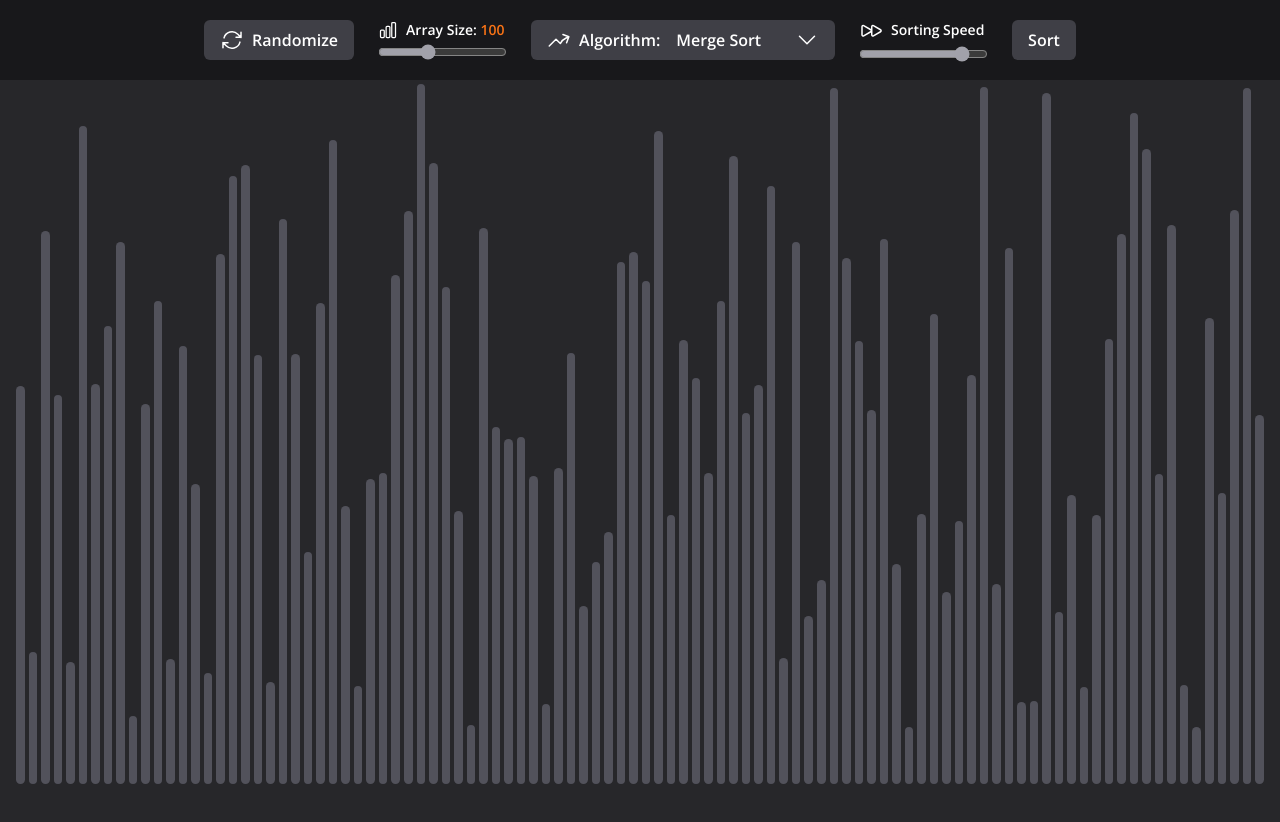
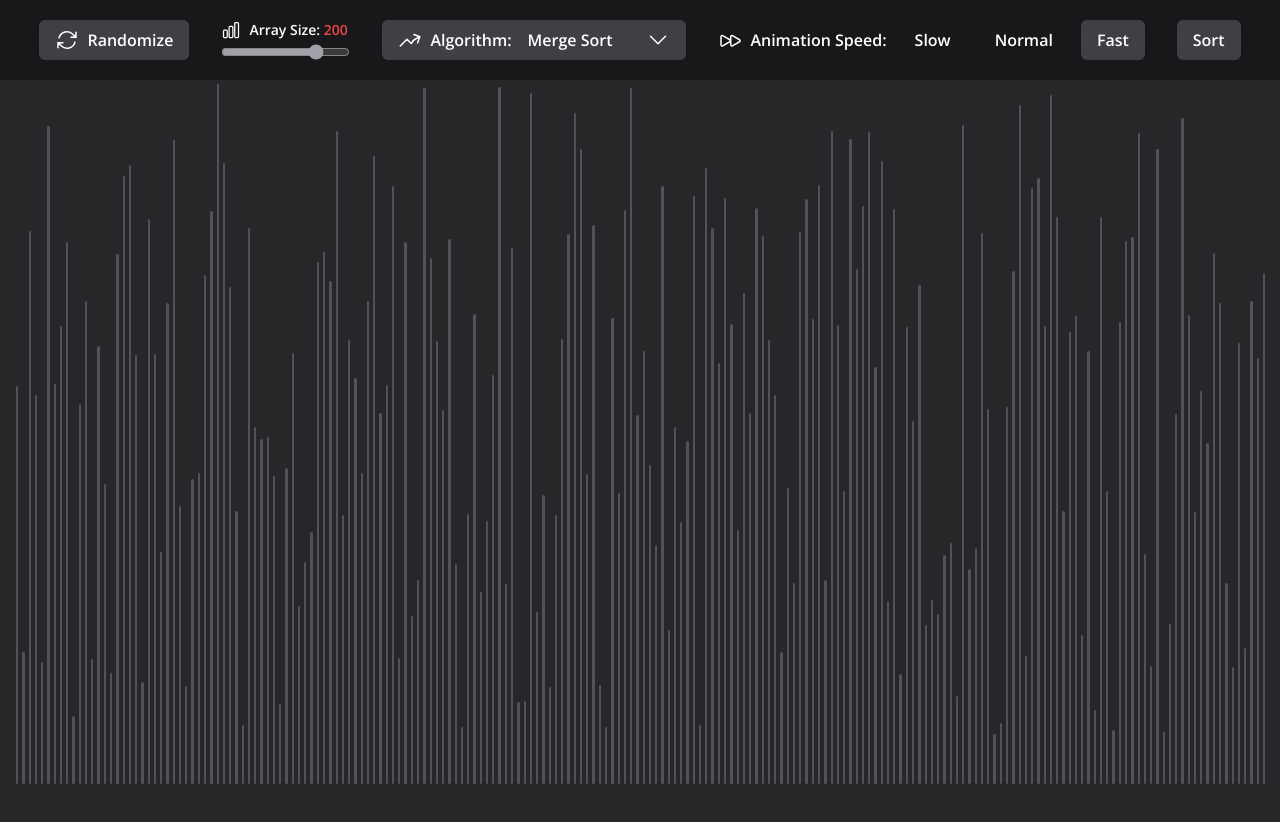
Before and after one commit to arkatsy/sorting-visualizer, a React (Vite) app: page / in a window 1280 px wide. Shown: the top 822 px of the page. Built offline with nearby package versions, Linux system fonts and the light colour scheme.

Commit message:
improve settings ui & speed options

```diff
--- a/package.json
+++ b/package.json
@@ -20,6 +20,8 @@
     "@vitejs/plugin-react": "^3.1.0",
     "autoprefixer": "^10.4.13",
     "postcss": "^8.4.21",
+    "prettier": "^3.1.0",
+    "prettier-plugin-tailwindcss": "^0.5.7",
     "tailwindcss": "^3.2.7",
     "typescript": "^4.9.5",
     "vite": "^4.1.4"
--- a/src/components/Settings.tsx
+++ b/src/components/Settings.tsx
@@ -1,13 +1,13 @@
 import type { ReactNode, ButtonHTMLAttributes, InputHTMLAttributes, ChangeEvent, MouseEvent } from "react";
 import { AnimationSpeedIcon, ArrayBarsIcon, RandomizeIcon } from "./Icons";
-import { Listbox, Transition } from "@headlessui/react";
+import { Listbox, RadioGroup, Transition } from "@headlessui/react";
 import { Fragment } from "react";
 import { ArrowDownIcon, SortingIcon } from "./Icons";
 import { useArray } from "../lib/useArray";
 import { useAlgorithm } from "../lib/useAlgorithm";
 import { useStatus } from "../lib/useStatus";
 import { Algorithm, UIStatus, type AlgorithmType } from "../lib/AppContext";
-import { MAX_ARRAY_LEN, MIN_ARRAY_LEN, SORT_FAST_SPEED_DELAY, SORT_SLOW_SPEED_DELAY } from "../lib/shared";
+import { MAX_ARRAY_LEN, MIN_ARRAY_LEN, SPEED_OPTIONS } from "../lib/shared";
 import { useSpeed } from "../lib/useSpeed";
 
 export function Settings() {
@@ -17,16 +17,15 @@ export function Settings() {
   const [speed, setSpeed] = useSpeed();
 
   const arraySizeChangeHandler = (e: ChangeEvent<HTMLInputElement>) => setSize(Number(e.target.value));
-  const animationSpeedChangeHandler = (e: ChangeEvent<HTMLInputElement>) =>
-    setSpeed(SORT_SLOW_SPEED_DELAY - Number(e.target.value));
-  const sortButtonClickHandler = (e: MouseEvent) => setStatus(UIStatus.SORTING);
+  const animationSpeedChangeHandler = (newSpeed: number) => setSpeed(newSpeed);
+  const sortButtonClickHandler = () => setStatus(UIStatus.SORTING);
 
   const shouldDisableSettings = status === UIStatus.SORTING;
 
   return (
     <div id="settings" className="relative z-20 font-semibold">
       <div className="h-20 bg-zinc-900">
-        <div className="flex items-center h-full px-4 md:px-6 gap-6 justify-center">
+        <div className="flex h-full items-center justify-center gap-8 px-4 md:px-6">
           {/* Randomizer Button (new array) */}
           <Button disabled={shouldDisableSettings} onClick={newArray}>
             <div className="flex gap-2">
@@ -76,19 +75,11 @@ export function Settings() {
           />
 
           {/* Animation Speed */}
-          <InputRange
+          <AnimationSpeedOptions
+            onChange={animationSpeedChangeHandler}
+            activeSpeed={speed}
             disabled={shouldDisableSettings}
-            min={SORT_FAST_SPEED_DELAY - 1}
-            max={SORT_SLOW_SPEED_DELAY - 1}
-            step={1}
-            defaultValue={SORT_SLOW_SPEED_DELAY - speed}
-            onChange={animationSpeedChangeHandler}
-          >
-            <div className="flex gap-2 items-center">
-              <AnimationSpeedIcon />
-              Sorting Speed
-            </div>
-          </InputRange>
+          />
 
           {/* Button (Begin Sorting - Stop) */}
           <Button disabled={shouldDisableSettings} onClick={sortButtonClickHandler}>
@@ -120,9 +111,9 @@ type ButtonProps = {
 function Button({ children, ...props }: ButtonProps) {
   return (
     <button
-      className="bg-zinc-700 px-4 py-2 rounded-md hover:bg-zinc-600 select-none
-    focus:ring-2 focus:ring-zinc-400 focus:outline-none
-    disabled:opacity-50 disabled:cursor-not-allowed"
+      className="select-none rounded-md bg-zinc-700 px-4 py-2 hover:bg-zinc-600
+    focus:outline-none focus:ring-2 focus:ring-zinc-400
+    disabled:cursor-not-allowed disabled:opacity-50"
       {...props}
     >
       {children}
@@ -136,22 +127,18 @@ type AlgorithmListOptionsProps = {
   onChange?: (newAlgo: AlgorithmType) => void;
 };
 
-function AlgorithmListOptions({
-  selectedOption,
-  disabled = false,
-  onChange,
-}: AlgorithmListOptionsProps) {
+function AlgorithmListOptions({ selectedOption, disabled = false, onChange }: AlgorithmListOptionsProps) {
   return (
     <Listbox as="div" value={selectedOption} className="relative" onChange={onChange} disabled={disabled}>
       <Listbox.Button
-        className="bg-zinc-700 px-4 py-2 rounded-md hover:bg-zinc-600 select-none
-        focus:ring-2 focus:ring-zinc-400 focus:outline-none
-        disabled:opacity-50 disabled:cursor-not-allowed flex"
+        className="flex select-none rounded-md bg-zinc-700 px-4 py-2
+        hover:bg-zinc-600 focus:outline-none focus:ring-2
+        focus:ring-zinc-400 disabled:cursor-not-allowed disabled:opacity-50"
       >
         <div className="mr-2">
           <SortingIcon />
         </div>
-        <span className="w-52 flex gap-4">
+        <span className="flex w-52 gap-4">
           <span className="font-bold">Algorithm: </span>
           {beautifyAlgoNames(selectedOption)}
         </span>
@@ -168,13 +155,13 @@ function AlgorithmListOptions({
         leaveFrom="opacity-100 scale-100"
         leaveTo="opacity-0 scale-95"
       >
-        <Listbox.Options className="absolute mt-1 w-full bg-zinc-700 rounded-md">
+        <Listbox.Options className="absolute mt-1 w-full rounded-md bg-zinc-700">
           {Object.values(Algorithm).map((algorithm, idx) => (
             <Listbox.Option
               value={algorithm}
               key={idx}
               className={({ active }) =>
-                `cursor-pointer select-none py-2 px-4 rounded-md whitespace-nowrap ${
+                `cursor-pointer select-none whitespace-nowrap rounded-md py-2 px-4 ${
                   active ? "bg-zinc-600" : ""
                 }`
               }
@@ -195,3 +182,58 @@ function beautifyAlgoNames(algoName: AlgorithmType) {
     .map((word) => word.charAt(0).toUpperCase() + word.slice(1))
     .join(" ");
 }
+
+type AnimationSpeedOptionsProps = {
+  onChange: (newSpeed: number) => void;
+  activeSpeed: number;
+  disabled: boolean;
+};
+
+function AnimationSpeedOptions({ onChange, activeSpeed, disabled }: AnimationSpeedOptionsProps) {
+  const onChangeWrapper = (newSpeed: number) => {
+    onChange(newSpeed);
+  };
+
+  return (
+    <RadioGroup value={activeSpeed} onChange={onChangeWrapper} className="flex gap-3 ">
+      <RadioGroup.Label className="flex items-center gap-2">
+        <AnimationSpeedIcon /> Animation Speed:
+      </RadioGroup.Label>
+      <div className="flex gap-3">
+        <RadioGroup.Option
+          value={SPEED_OPTIONS.SLOW}
+          className="cursor-pointer rounded-md focus:outline-none focus:ring-2 focus:ring-zinc-400 disabled:cursor-not-allowed disabled:opacity-50"
+          disabled={disabled}
+        >
+          {({ checked }) => (
+            <div className={`rounded-md px-4 py-2 hover:bg-zinc-600 ${checked && "bg-zinc-700"}`}>
+              <span className="select-none">Slow</span>
+            </div>
+          )}
+        </RadioGroup.Option>
+        <RadioGroup.Option
+          value={SPEED_OPTIONS.NORMAL}
+          className="cursor-pointer rounded-md focus:outline-none focus:ring-2 focus:ring-zinc-400 disabled:cursor-not-allowed disabled:opacity-50"
+          disabled={disabled}
+        >
+          {({ checked }) => (
+            <div className={`rounded-md px-4 py-2 hover:bg-zinc-600 ${checked && "bg-zinc-700"}`}>
+              <span className="select-none">Normal</span>
+            </div>
+          )}
+        </RadioGroup.Option>
+        <RadioGroup.Option
+          value={SPEED_OPTIONS.FAST}
+          className="cursor-pointer rounded-md focus:outline-none focus:ring-2 focus:ring-zinc-400 disabled:cursor-not-allowed disabled:opacity-50"
+          disabled={disabled}
+        >
+          {({ checked }) => (
+            <div className={`rounded-md px-4 py-2 hover:bg-zinc-600 ${checked && "bg-zinc-700"}`}>
+              <span className="select-none">Fast</span>
+            </div>
+          )}
+        </RadioGroup.Option>
+      </div>
+    </RadioGroup>
+  );
+}
--- a/src/components/Visualizer.tsx
+++ b/src/components/Visualizer.tsx
@@ -14,7 +14,6 @@ const COLORS = {
   GREEN: "#22c55e", // bg-green-500
   RED: "#ef4444", // bg-red-500
 };
-
 
 export function Visualizer() {
   const [status, setStatus] = useStatus();
@@ -120,22 +119,28 @@ export function Visualizer() {
         });
       }, ++i * animationSpeed); // immediately after finishing sorting
 
-      setTimeout(() => {
-        Object.values(visualBars).forEach((bar) => {
-          bar.style.backgroundColor = COLORS.DEFAULT;
-        });
-      }, ++i * animationSpeed + 600); // after .6s
+      setTimeout(
+        () => {
+          Object.values(visualBars).forEach((bar) => {
+            bar.style.backgroundColor = COLORS.DEFAULT;
+          });
+        },
+        ++i * animationSpeed + 600,
+      ); // after .6s
 
-      setTimeout(() => {
-        enableSettings();
-        setGenerator(null);
-      }, ++i * animationSpeed + 700); // after .7s
+      setTimeout(
+        () => {
+          enableSettings();
+          setGenerator(null);
+        },
+        ++i * animationSpeed + 700,
+      ); // after .7s
     }
   }, [generator]);
 
   return (
     <div id="visualizer" className="relative z-10 h-full">
-      <div className="bg-zinc-800 px-4 flex items-end gap-1 h-[88%]" ref={visualBarsContainerRef}>
+      <div className="flex h-[88%] items-end gap-1 bg-zinc-800 px-4" ref={visualBarsContainerRef}>
         {array.map((value, index) => (
           <div
             className={`relative w-full rounded-lg bg-zinc-600`}
@@ -152,7 +157,7 @@ export function Visualizer() {
 
 function isOverrideAnimation(
   animationGenerator: AnimationGenerators,
-  algorithm: AlgorithmType
+  algorithm: AlgorithmType,
 ): animationGenerator is OverrideAnimationsGenerator {
   return algorithm === "MERGE_SORT";
 }
--- a/src/lib/AppContext.tsx
+++ b/src/lib/AppContext.tsx
@@ -1,6 +1,6 @@
 import { useReducer } from "react";
 import { createContext, type ReactNode, type Reducer } from "react";
-import { generateRandomArray, INITIAL_LEN, INITIAL_SORT_SPEED_DELAY, MAX_ARRAY_SIZE, MIN_ARRAY_SIZE, SORT_SLOW_SPEED_DELAY } from "./shared";
+import { generateRandomArray, INITIAL_LEN, MAX_ARRAY_SIZE, MIN_ARRAY_SIZE, SPEED_OPTIONS } from "./shared";
 
 export const UIStatus = {
   IDLE: "IDLE",
@@ -60,8 +60,7 @@ export const INITIAL_STATE: State = {
   status: UIStatus.IDLE,
   algorithm: Algorithm.MERGE_SORT,
   array: generateRandomArray(INITIAL_LEN, MIN_ARRAY_SIZE, MAX_ARRAY_SIZE),
-  // speed: INITIAL_SPEED,
-  speed: INITIAL_SORT_SPEED_DELAY
+  speed: SPEED_OPTIONS.FAST,
 };
 
 export type AppContextType = {
@@ -104,7 +103,7 @@ const globalStateReducer: Reducer<State, Actions> = (state, action) => {
     case Action.SET_SPEED:
       return {
         ...state,
-        speed: action.payload
+        speed: action.payload,
       };
     default:
       return state;
@@ -127,8 +126,7 @@ export function GlobalContext({ children }: { children: ReactNode }) {
         newArray: () => dispatch({ type: Action.NEW_ARRAY }),
         setSize: (newSize: number) => dispatch({ type: Action.SET_SIZE, payload: newSize }),
         speed: state.speed,
-        setSpeed: (newSpeed: number) =>
-          dispatch({ type: Action.SET_SPEED, payload: newSpeed}),
+        setSpeed: (newSpeed: number) => dispatch({ type: Action.SET_SPEED, payload: newSpeed }),
       }}
     >
       {children}
--- a/src/lib/shared.ts
+++ b/src/lib/shared.ts
@@ -1,12 +1,18 @@
-export const MIN_ARRAY_LEN = 10;
+export const MIN_ARRAY_LEN = 40;
 export const MAX_ARRAY_LEN = 250;
 export const MIN_ARRAY_SIZE = 50;
 export const MAX_ARRAY_SIZE = 700;
-export const INITIAL_LEN = 100;
+export const INITIAL_LEN = 200;
 
-export const SORT_FAST_SPEED_DELAY = 1;
-export const INITIAL_SORT_SPEED_DELAY = 8;
 export const SORT_SLOW_SPEED_DELAY = 45;
+export const SORT_NORMAL_SPEED_DELAY = 13;
+export const SORT_FAST_SPEED_DELAY = 3;
+
+export const SPEED_OPTIONS = {
+  SLOW: SORT_SLOW_SPEED_DELAY,
+  NORMAL: SORT_NORMAL_SPEED_DELAY,
+  FAST: SORT_FAST_SPEED_DELAY,
+};
 
 export function generateRandomArray(size: number, min: number, max: number) {
   return Array.from({ length: size }, () => Math.floor(Math.random() * (max - min + 1) + min));
```
Also changed, not shown: .prettierrc.json, 1 other file (tests, documents, lock files or other folders). Lines whose indentation alone changed are shown as unchanged.
